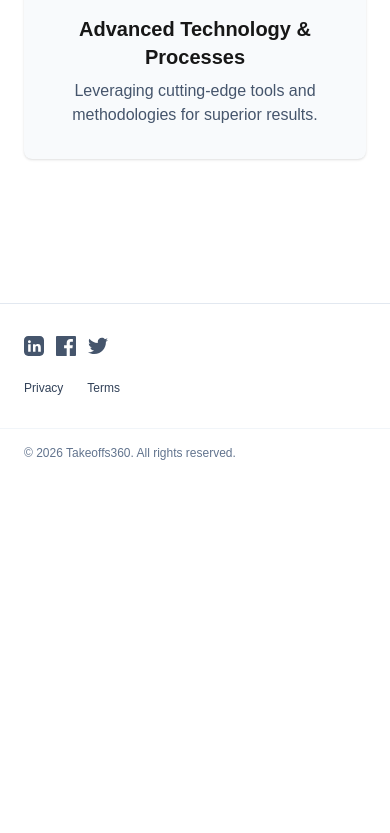
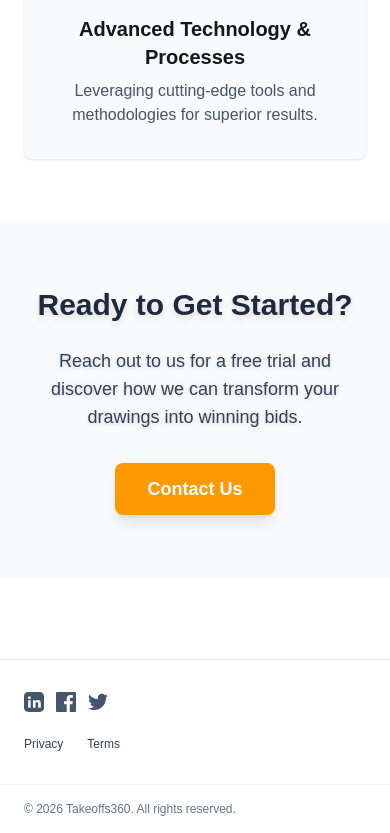
Before and after one commit to mgupta83/takeoffs360, a Next.js app in the folder ui/: page / in a window 390 px wide. Shown: the part 5553-6386 px from the top of the page. Before the commit the page ends 6030 px from the top, so only its background shows below. Built offline with nearby package versions, Linux system fonts and the light colour scheme.

Commit message:
ready to contact us

```diff
--- a/ui/app/page.tsx
+++ b/ui/app/page.tsx
@@ -234,6 +234,19 @@ export default function Home() {
           </div>
         </div>
       </section>
+
+      {/* Call to Action Section */}
+      <section className="bg-slate-50 py-16">
+        <div className="max-w-4xl mx-auto text-center px-6">
+          <h2 className="text-3xl sm:text-4xl font-bold mb-6 text-slate-800 drop-shadow-md">Ready to Get Started?</h2>
+          <p className="text-lg sm:text-xl mb-8 max-w-2xl mx-auto text-slate-700 drop-shadow-sm">
+            Reach out to us for a free trial and discover how we can transform your drawings into winning bids.
+          </p>
+          <a href="/contact" className="inline-block bg-amber-500 text-white font-bold py-3 px-8 rounded-lg hover:bg-amber-600 transition duration-300 shadow-lg text-lg">
+            Contact Us
+          </a>
+        </div>
+      </section>
     </main>
   )
 }
--- a/ui/components/Header.tsx
+++ b/ui/components/Header.tsx
@@ -32,14 +32,14 @@ export default function Header() {
             </div>
           </a>
 
-          <span className="hidden sm:inline text-sm font-semibold text-transparent bg-gradient-to-r from-amber-600 to-orange-600 bg-clip-text tracking-wide">Bid More, Win More</span>
+          <span className="hidden sm:inline text-sm font-semibold text-transparent bg-gradient-to-r from-amber-600 to-orange-600 bg-clip-text drop-shadow-md tracking-wide">Bid More, Win More</span>
         </div>
 
         <div className="flex items-center gap-6">
           <nav className="hidden md:flex items-center gap-6 text-slate-600">
             <a href="/#trades" className="hover:text-slate-900">Services</a>
             <a href="/#approach" className="hover:text-slate-900">Delivery</a>
-            <a href="/contact" className="bg-amber-500 hover:bg-amber-600 text-white font-medium px-4 py-2 rounded-lg transition duration-300">Contact Us</a>
+            <a href="/contact" className="hover:text-slate-900">Contact</a>
           </nav>
 
           {/* CTAs removed - use Contact page link in nav */}
@@ -72,7 +72,7 @@ export default function Header() {
             </nav>
 
             <div className="text-center">
-              <a href="/contact" className="bg-amber-500 hover:bg-amber-600 text-white font-medium py-3 px-8 rounded-lg inline-block transition-all duration-200 text-lg shadow-lg">Contact Us</a>
+              <a href="/contact" className="bg-amber-500 hover:bg-amber-600 text-white font-medium py-3 px-8 rounded-lg inline-block transition-all duration-200 text-lg shadow-lg">Contact</a>
             </div>
         </div>
       </div>
```
